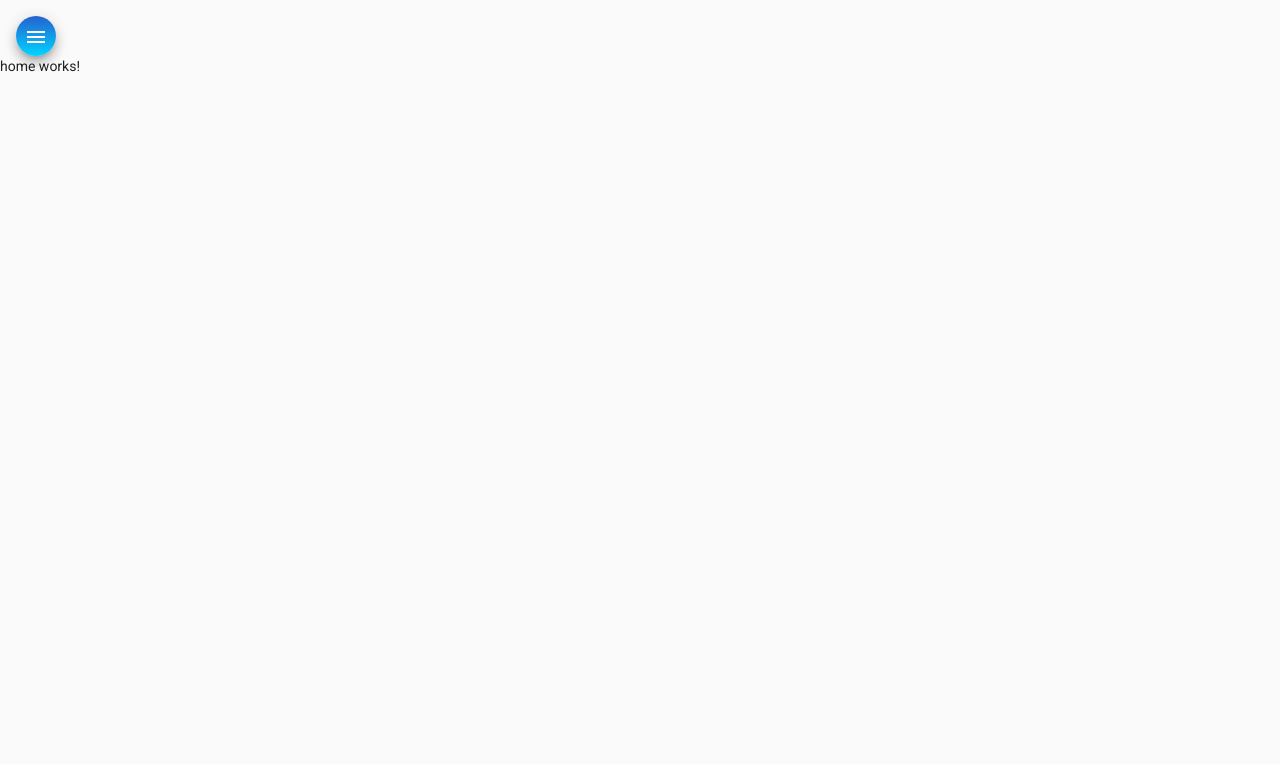
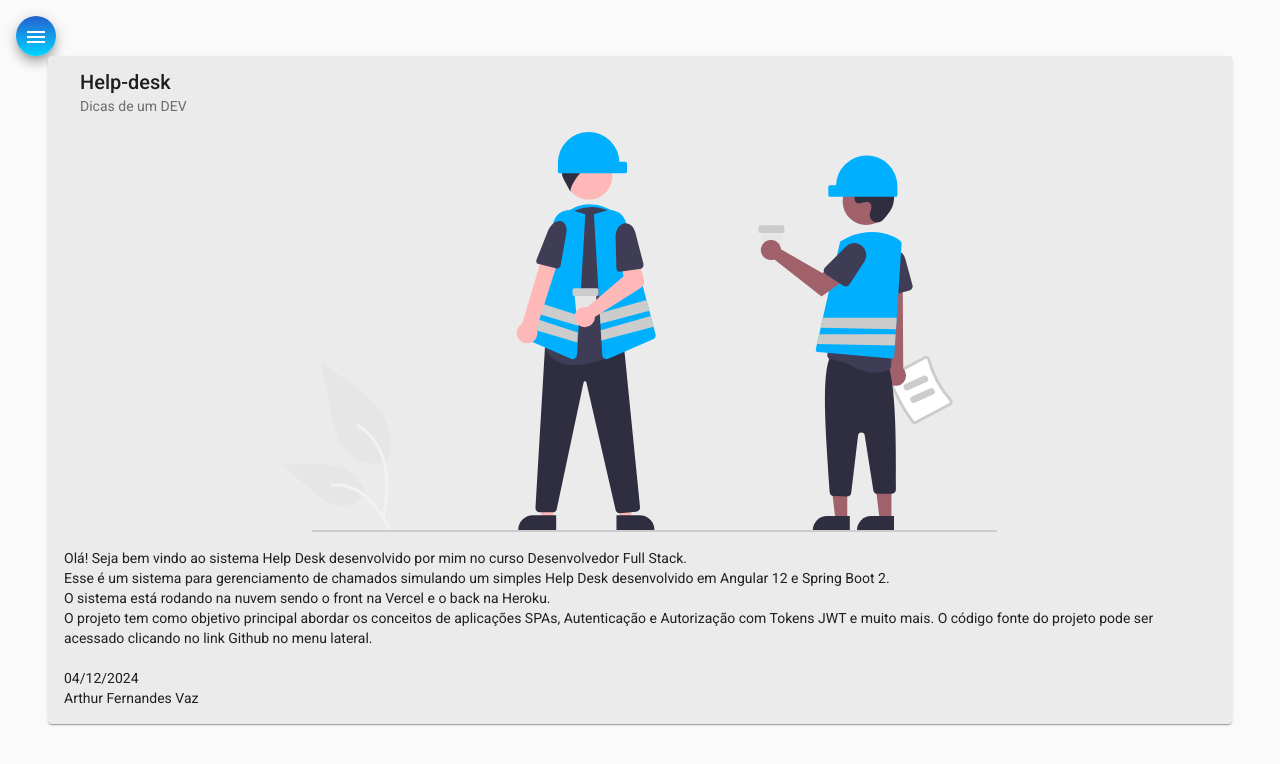
Before and after one commit to arthurvaz18/helpdesk-Front, an Angular app: page /home in a window 1280 px wide. Shown: the top 764 px of the page. Built offline with nearby package versions, Linux system fonts and the light colour scheme.

Commit message:
HTML e CSS para Componente Home

```diff
--- a/src/app/components/home/home.component.css
+++ b/src/app/components/home/home.component.css
@@ -0,0 +1,8 @@
+.card{
+    width: 90%;
+    margin: auto;
+    background-color: rgb(235, 235, 235);
+}
+img{
+    height: 25rem;
+}
--- a/src/app/components/home/home.component.html
+++ b/src/app/components/home/home.component.html
@@ -1 +1,19 @@
-<p>home works!</p>
+<mat-card class="card" appearance="outlined">
+    <mat-card-header>
+
+      <mat-card-title>Help-desk</mat-card-title>
+      <mat-card-subtitle>Dicas de um DEV</mat-card-subtitle>
+    </mat-card-header>
+    <img mat-card-image src="assets\img/home-image.svg" alt="Image Home Help Desk">
+    <mat-card-content>
+        <p>
+            Olá! Seja bem vindo ao sistema Help Desk desenvolvido por mim no curso Desenvolvedor Full Stack.<br />
+            Esse é um sistema para gerenciamento de chamados simulando um simples Help Desk desenvolvido em Angular 12 e
+            Spring Boot 2. <br />O sistema está rodando na nuvem sendo o front na Vercel e o back na Heroku.<br />
+            O projeto tem como objetivo principal abordar os conceitos de aplicações SPAs, Autenticação e Autorização com
+            Tokens JWT e muito mais. O código fonte do projeto pode ser acessado clicando no link Github no menu lateral.
+            <br /><br />04/12/2024
+            <br />Arthur Fernandes Vaz
+        </p>
+    </mat-card-content>
+  </mat-card>
```
